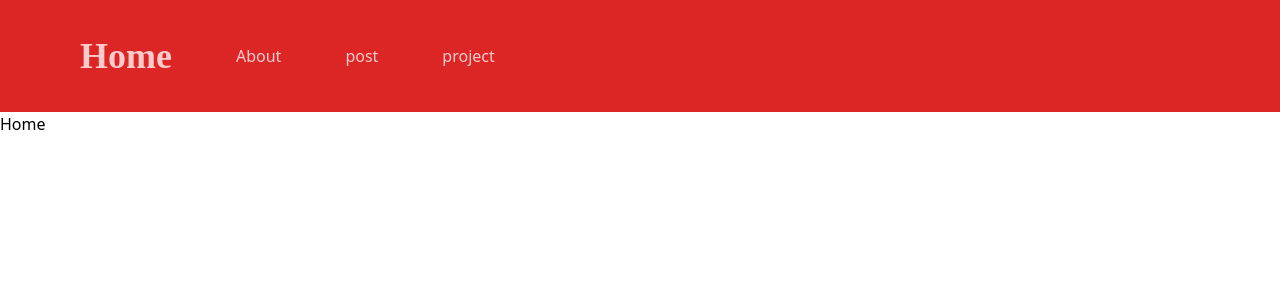
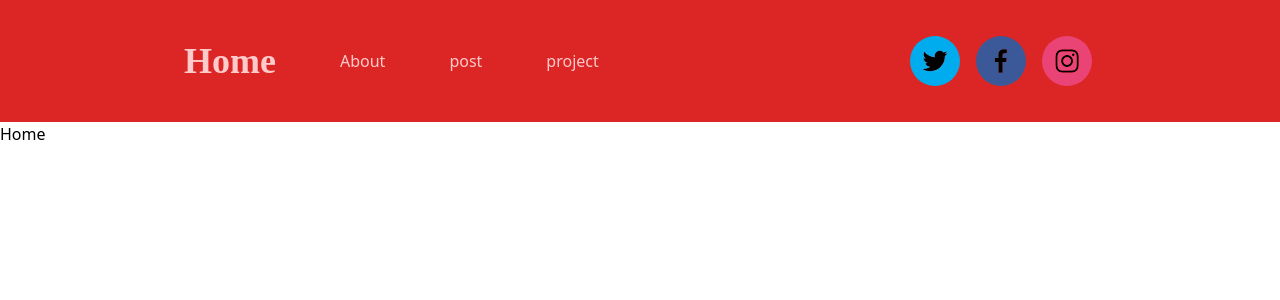
Before and after one commit to pankaj485/sample_sanity_portfolio, a React (Create React App) app: page / in a window 1280 px wide. Shown: the top 300 px of the page. Built offline with nearby package versions, Linux system fonts and the light colour scheme.

Commit message:
add social icons on navbar

```diff
--- a/package.json
+++ b/package.json
@@ -11,6 +11,7 @@
     "react-dom": "^18.2.0",
     "react-router-dom": "^6.3.0",
     "react-scripts": "5.0.1",
+    "react-social-icons": "^5.14.0",
     "web-vitals": "^2.1.4"
   },
   "scripts": {
--- a/src/components/NavBar.js
+++ b/src/components/NavBar.js
@@ -1,13 +1,14 @@
 import React from "react";
 import { NavLink } from "react-router-dom";
+import { SocialIcon } from "react-social-icons";
 
 const NavBar = () => {
   const defaultStyles =
     "py-3 px-6 my-3 mr-4 rounded text-red-200 hover:text-green-800";
   return (
     <header className="bg-red-600">
-      <div className="container mx-auto flex justify-between">
-        <nav className="flex items-center mx-14">
+      <div className="container px-40 mx-auto flex justify-between ">
+        <nav className="flex items-center">
           <NavLink
             to="/"
             className={(link) =>
@@ -43,6 +44,26 @@ const NavBar = () => {
             project
           </NavLink>
         </nav>
+        <div className="inline-flex p-3 my-6">
+          <SocialIcon
+            url="https://twitter.com/"
+            className="mr-4"
+            target="_blank"
+            fgColor="#fff style={{height: 35, width: 35}} "
+          />
+          <SocialIcon
+            url="https://facebook.com"
+            className="mr-4"
+            target="_blank"
+            fgColor="#fff style={{height: 35, width: 35}} "
+          />
+          <SocialIcon
+            url="https://instagram.com"
+            className="mr-4"
+            target="_blank"
+            fgColor="#fff style={{height: 35, width: 35}} "
+          />
+        </div>
       </div>
     </header>
   );
```
Also changed, not shown: 1 other file (tests, documents, lock files or other folders).
